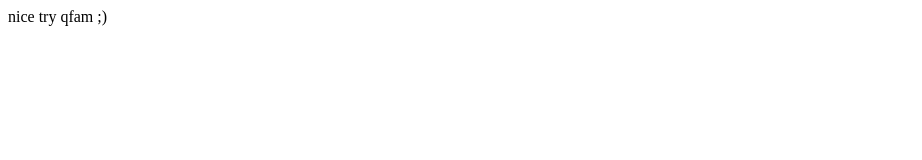
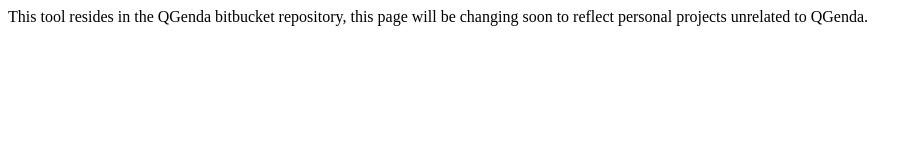
Before and after one commit to Atanyanta/Atanyanta.github.io, a plain HTML site: page index.html in a window 1280 px wide. Shown: the whole page, without its empty margins (0-922 px from the left). Drawn offline with Linux system fonts and the light colour scheme.

Commit message:
Update index.html
QG update

```diff
--- a/index.html
+++ b/index.html
@@ -1,6 +1,6 @@
 <!DOCTYPE html>
 <html>
 
-nice try qfam ;)
+This tool resides in the QGenda bitbucket repository, this page will be changing soon to reflect personal projects unrelated to QGenda.
 
 </html>
```
